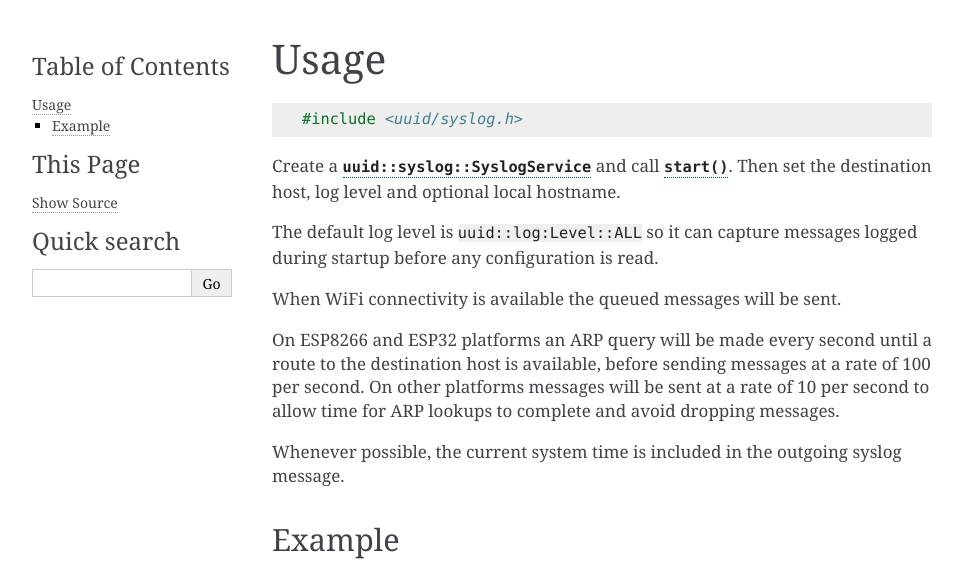
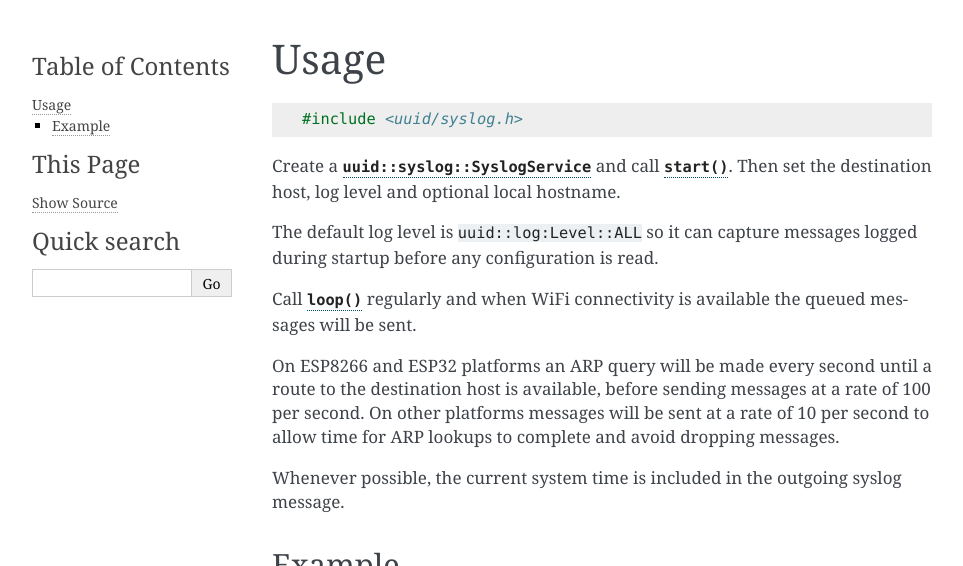
Before and after one commit to nomis/mcu-uuid-syslog, a Sphinx documentation site: the page built from docs/usage.rst, in a window 1280 px wide, cut to the strip 0-566 px from the top of the page. Shown: the whole strip, without its empty margins (148-1111 px from the left). Built offline with Sphinx 7.4.7, drawn with Linux system fonts in a browser that asks for light colours.

Commit message:
docs: Add reference to loop()

```diff
--- a/docs/usage.rst
+++ b/docs/usage.rst
@@ -11,7 +11,8 @@ the destination host, log level and optional local hostname.
 The default log level is |uuid::log::Level::ALL| so it can capture
 messages logged during startup before any configuration is read.
 
-When WiFi connectivity is available the queued messages will be sent.
+Call |loop()|_ regularly and when WiFi connectivity is available the
+queued messages will be sent.
 
 On ESP8266 and ESP32 platforms an ARP query will be made every second
 until a route to the destination host is available, before sending
@@ -35,3 +36,6 @@ Example
 
 .. |start()| replace:: ``start()``
 .. _start(): https://mcu-doxygen.uuid.uk/classuuid_1_1syslog_1_1SyslogService.html#ae03a4d85f9c01a880989140075dc922d
+
+.. |loop()| replace:: ``loop()``
+.. _loop(): https://mcu-doxygen.uuid.uk/classuuid_1_1syslog_1_1SyslogService.html#a1abe229d87662df83cdc75682db6f183
```
